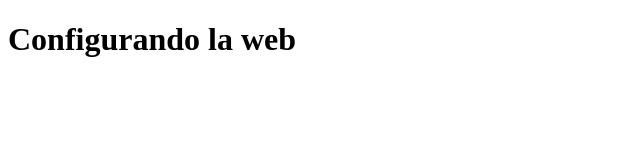
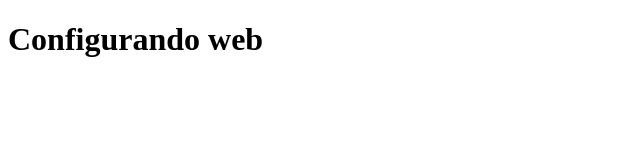
Before and after one commit to Cubel89/WebAteneaSystems, a plain HTML site: page index.html in a window 1280 px wide. Shown: the full height of the page, 0-640 px from the left. Drawn offline with Linux system fonts and the light colour scheme.

Commit message:
Prueba 4

```diff
--- a/index.html
+++ b/index.html
@@ -5,6 +5,6 @@
         <meta charset="utf-8" />
     </head>
     <body>
-        <h1>Configurando la web</h1>
+        <h1>Configurando web</h1>
     </body>
 </html>
```
Also changed, not shown: 1 other file.
